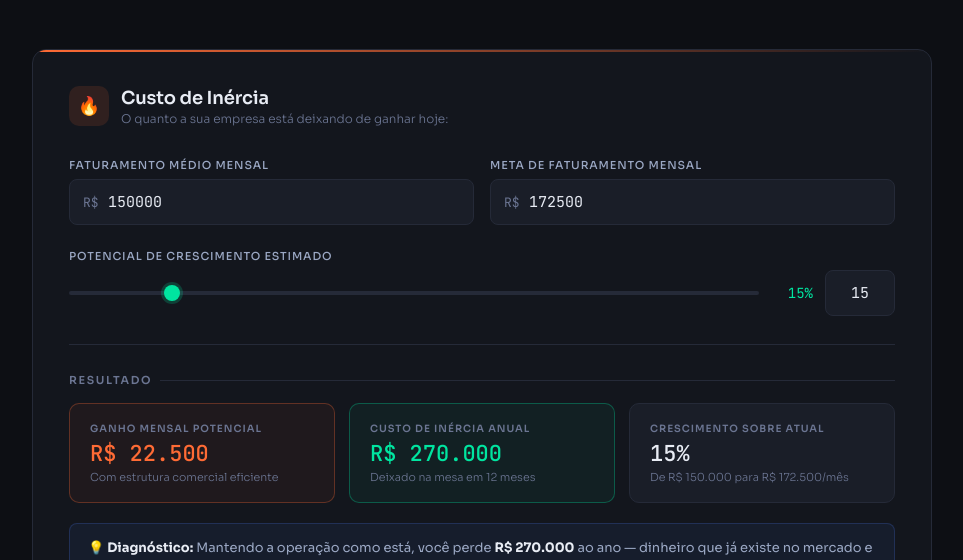
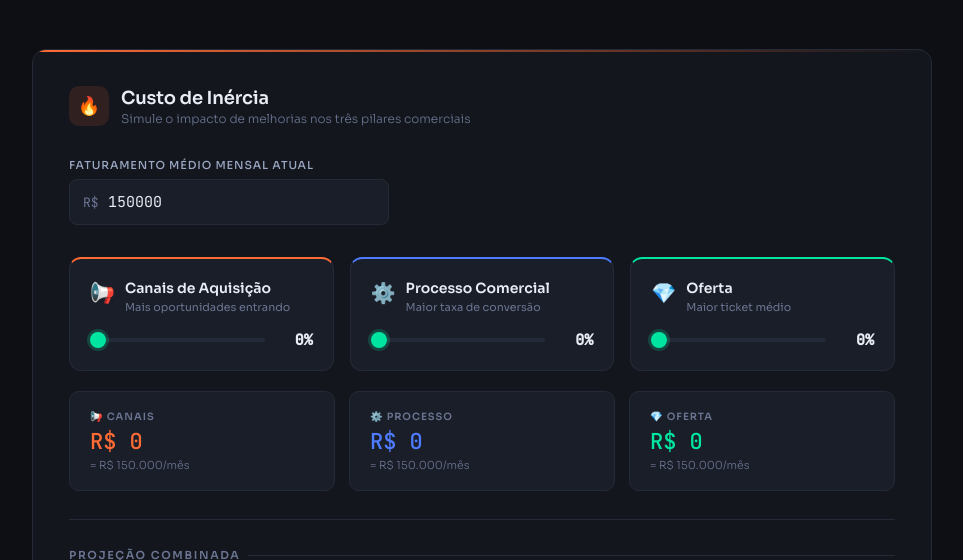
Before and after one commit to gustavobenedetti/simuladorcomercial, a plain HTML site: page index.html in a window 1280 px wide. Shown: the part 240-800 px from the top of the page, without its empty margins (158-1121 px from the left). Drawn offline with Linux system fonts and the light colour scheme.

Commit message:
Update index.html

```diff
--- a/index.html
+++ b/index.html
@@ -89,6 +89,35 @@
   .roi-bar-track { height: 8px; background: var(--border); border-radius: 100px; overflow: hidden; margin-bottom: 8px; }
   .roi-bar-fill { height: 100%; border-radius: 100px; background: linear-gradient(90deg, var(--accent4), var(--accent1)); transition: width .5s ease; width: 0%; }
   .roi-bar-meta { display: flex; justify-content: space-between; font-family: 'JetBrains Mono', monospace; font-size: 12px; color: var(--muted); }
+  /* PILLAR CARDS */
+  .pillar-grid { display: grid; grid-template-columns: repeat(3,1fr); gap: 16px; margin-bottom: 0; }
+  @media (max-width: 700px) { .pillar-grid { grid-template-columns: 1fr; } }
+
+  .pillar-card { background: var(--surface2); border: 1px solid var(--border); border-radius: 12px; padding: 20px; display: flex; flex-direction: column; gap: 16px; transition: border-color .2s; }
+  .pillar-card:hover { border-color: rgba(255,255,255,.12); }
+
+  .pillar-canais  { border-top: 2px solid var(--accent3); }
+  .pillar-processo{ border-top: 2px solid var(--accent2); }
+  .pillar-oferta  { border-top: 2px solid var(--accent1); }
+
+  .pillar-header { display: flex; align-items: flex-start; gap: 10px; }
+  .pillar-icon { font-size: 20px; flex-shrink: 0; margin-top: 2px; }
+  .pillar-title { font-size: 14px; font-weight: 600; margin-bottom: 3px; }
+  .pillar-sub { font-size: 11px; color: var(--muted); }
+
+  .pillar-slider-wrap { display: flex; align-items: center; gap: 10px; }
+  .pillar-range { flex: 1; }
+  .range-canais::-webkit-slider-thumb  { background: var(--accent3); box-shadow: 0 0 0 3px rgba(255,107,53,.2); }
+  .range-processo::-webkit-slider-thumb{ background: var(--accent2); box-shadow: 0 0 0 3px rgba(78,124,255,.2); }
+  .range-oferta::-webkit-slider-thumb  { background: var(--accent1); box-shadow: 0 0 0 3px rgba(0,229,160,.2); }
+
+  .pillar-pct { font-family: 'JetBrains Mono', monospace; font-size: 15px; font-weight: 600; min-width: 38px; text-align: right; color: var(--text); }
+
+  .pillar-result { background: var(--bg); border-radius: 8px; padding: 12px 14px; }
+  .pillar-result-label { font-size: 10px; font-weight: 600; letter-spacing: .1em; text-transform: uppercase; color: var(--muted); margin-bottom: 6px; }
+  .pillar-result-value { font-family: 'JetBrains Mono', monospace; font-size: 18px; font-weight: 600; line-height: 1; margin-bottom: 4px; }
+  .pillar-result-sub { font-size: 11px; color: var(--muted); }
+
   .hidden { display: none !important; }
   @keyframes fadeUp { from { opacity: 0; transform: translateY(18px); } to { opacity: 1; transform: translateY(0); } }
 </style>
@@ -108,51 +137,108 @@
       <div class="section-icon icon-orange">🔥</div>
       <div>
         <div class="section-title">Custo de Inércia</div>
-        <div class="section-subtitle">O quanto a sua empresa está deixando de ganhar hoje:</div>
+        <div class="section-subtitle">Simule o impacto de melhorias nos três pilares comerciais</div>
       </div>
     </div>
-    <div class="grid-2">
-      <div class="field">
-        <label>Faturamento médio mensal</label>
-        <div class="input-wrap has-prefix"><span class="prefix">R$</span>
-          <input type="number" id="fat-mensal" value="150000" min="0" step="1000" oninput="calcInercia()">
+
+    <!-- Faturamento atual -->
+    <div class="field" style="max-width:320px; margin-bottom:32px;">
+      <label>Faturamento médio mensal atual</label>
+      <div class="input-wrap has-prefix"><span class="prefix">R$</span>
+        <input type="number" id="fat-mensal" value="150000" min="0" step="1000" oninput="calcInercia()">
+      </div>
+    </div>
+
+    <!-- Três sliders -->
+    <div class="pillar-grid">
+
+      <div class="pillar-card pillar-canais">
+        <div class="pillar-header">
+          <span class="pillar-icon">📢</span>
+          <div>
+            <div class="pillar-title">Canais de Aquisição</div>
+            <div class="pillar-sub">Mais oportunidades entrando</div>
+          </div>
+        </div>
+        <div class="pillar-slider-wrap">
+          <input type="range" class="pillar-range range-canais" id="sl-canais" min="0" max="100" value="0" oninput="updatePillar('canais',this.value)">
+          <span class="pillar-pct" id="pct-canais">0%</span>
         </div>
       </div>
-      <div class="field">
-        <label>Meta de faturamento mensal</label>
-        <div class="input-wrap has-prefix"><span class="prefix">R$</span>
-          <input type="number" id="fat-meta" value="172500" min="0" step="1000" oninput="calcInercia()">
+
+      <div class="pillar-card pillar-processo">
+        <div class="pillar-header">
+          <span class="pillar-icon">⚙️</span>
+          <div>
+            <div class="pillar-title">Processo Comercial</div>
+            <div class="pillar-sub">Maior taxa de conversão</div>
+          </div>
+        </div>
+        <div class="pillar-slider-wrap">
+          <input type="range" class="pillar-range range-processo" id="sl-processo" min="0" max="100" value="0" oninput="updatePillar('processo',this.value)">
+          <span class="pillar-pct" id="pct-processo">0%</span>
         </div>
       </div>
-    </div>
-    <div class="field" style="margin-bottom:24px;">
-      <label>Potencial de crescimento estimado</label>
-      <div class="slider-wrap">
-        <input type="range" id="pct-slider" min="1" max="100" value="15" oninput="syncSlider(this.value);calcInercia()">
-        <span class="range-val" id="pct-display">15%</span>
-        <input type="number" id="pct-input" value="15" min="1" max="100" style="width:70px;text-align:center;" oninput="syncInput(this.value);calcInercia()">
+
+      <div class="pillar-card pillar-oferta">
+        <div class="pillar-header">
+          <span class="pillar-icon">💎</span>
+          <div>
+            <div class="pillar-title">Oferta</div>
+            <div class="pillar-sub">Maior ticket médio</div>
+          </div>
+        </div>
+        <div class="pillar-slider-wrap">
+          <input type="range" class="pillar-range range-oferta" id="sl-oferta" min="0" max="100" value="0" oninput="updatePillar('oferta',this.value)">
+          <span class="pillar-pct" id="pct-oferta">0%</span>
+        </div>
+      </div>
+
+    </div><!-- /pillar-grid -->
+
+    <!-- Resultados individuais -->
+    <div class="results-grid-3" style="margin-top:20px;">
+      <div class="result-box">
+        <div class="r-label">📢 Canais</div>
+        <div class="r-value color-orange" id="ganho-canais">R$ 0</div>
+        <div class="r-desc" id="fat-canais">= R$ 150.000/mês</div>
+      </div>
+      <div class="result-box">
+        <div class="r-label">⚙️ Processo</div>
+        <div class="r-value color-blue" id="ganho-processo">R$ 0</div>
+        <div class="r-desc" id="fat-processo">= R$ 150.000/mês</div>
+      </div>
+      <div class="result-box">
+        <div class="r-label">💎 Oferta</div>
+        <div class="r-value color-green" id="ganho-oferta">R$ 0</div>
+        <div class="r-desc" id="fat-oferta">= R$ 150.000/mês</div>
       </div>
     </div>
+
     <div class="divider"></div>
-    <div class="results-label">Resultado</div>
-    <div class="results-grid">
+    <div class="results-label">Projeção combinada</div>
+
+    <div class="results-grid-3">
       <div class="result-box highlight-orange">
-        <div class="r-label">Ganho mensal potencial</div>
-        <div class="r-value color-orange" id="r-mensal">R$ 22.500</div>
-        <div class="r-desc">Com estrutura comercial eficiente</div>
+        <div class="r-label">Faturamento projetado/mês</div>
+        <div class="r-value color-orange" id="r-fat-novo">R$ 150.000</div>
+        <div class="r-desc">Versus <span id="r-fat-atual">R$ 150.000</span> atual</div>
+      </div>
+      <div class="result-box">
+        <div class="r-label">Crescimento total</div>
+        <div class="r-value" id="r-pct">0%</div>
+        <div class="r-desc">Efeito multiplicativo dos pilares</div>
       </div>
       <div class="result-box highlight-green">
         <div class="r-label">Custo de inércia anual</div>
-        <div class="r-value color-green" id="r-anual">R$ 270.000</div>
+        <div class="r-value color-green" id="r-anual">R$ 0</div>
         <div class="r-desc">Deixado na mesa em 12 meses</div>
       </div>
-      <div class="result-box">
-        <div class="r-label">Crescimento sobre atual</div>
-        <div class="r-value" id="r-pct">15%</div>
-        <div class="r-desc">De <span id="r-fat-atual">R$ 150.000</span> para <span id="r-fat-novo">R$ 172.500</span>/mês</div>
-      </div>
     </div>
-    <div class="insight">💡 <strong>Diagnóstico:</strong> Mantendo a operação como está, você perde <strong id="i-valor">R$ 270.000</strong> ao ano — dinheiro que já existe no mercado e que a sua empresa não está capturando por falta de estrutura comercial.</div>
+
+    <div class="insight" id="inercia-insight">
+      💡 Ajuste os sliders acima para simular melhorias em cada pilar e ver o impacto no faturamento.
+    </div>
   </div>
 
   <!-- GESTÃO DE PREVISIBILIDADE -->
@@ -371,33 +457,58 @@
     return Math.ceil(n).toLocaleString('pt-BR');
   }
 
-  function syncSlider(v) {
-    document.getElementById('pct-input').value = v;
-    document.getElementById('pct-display').textContent = v+'%';
-    const fat = parseFloat(document.getElementById('fat-mensal').value)||0;
-    const novo = Math.round(fat*(1+v/100));
-    document.getElementById('fat-meta').value = novo;
-    document.getElementById('meta-fat').value = novo;
-  }
-  function syncInput(v) {
-    v = Math.min(100,Math.max(1,v));
-    document.getElementById('pct-slider').value = v;
-    document.getElementById('pct-display').textContent = v+'%';
+  // ── PILARES ──
+  const pilares = { canais: 0, processo: 0, oferta: 0 };
+
+  function updatePillar(pilar, val) {
+    pilares[pilar] = parseFloat(val) || 0;
+    document.getElementById('pct-' + pilar).textContent = val + '%';
+    calcInercia();
   }
 
   function calcInercia() {
-    const fat = parseFloat(document.getElementById('fat-mensal').value)||0;
-    const pct = parseFloat(document.getElementById('pct-slider').value)||0;
-    const ganhoMes = fat*pct/100;
-    const ganhoAno = ganhoMes*12;
-    const fatNovo  = fat+ganhoMes;
-    document.getElementById('r-mensal').textContent    = fmt(ganhoMes);
+    const base = parseFloat(document.getElementById('fat-mensal').value) || 0;
+    const mC = 1 + pilares.canais   / 100;
+    const mP = 1 + pilares.processo / 100;
+    const mO = 1 + pilares.oferta   / 100;
+
+    // Individual
+    const fatCanais   = base * mC;
+    const fatProcesso = base * mP;
+    const fatOferta   = base * mO;
+
+    document.getElementById('ganho-canais').textContent   = fmt(fatCanais - base);
+    document.getElementById('fat-canais').textContent     = '= ' + fmt(fatCanais) + '/mês';
+    document.getElementById('ganho-processo').textContent = fmt(fatProcesso - base);
+    document.getElementById('fat-processo').textContent   = '= ' + fmt(fatProcesso) + '/mês';
+    document.getElementById('ganho-oferta').textContent   = fmt(fatOferta - base);
+    document.getElementById('fat-oferta').textContent     = '= ' + fmt(fatOferta) + '/mês';
+
+    // Combinado (multiplicativo)
+    const fatNovo   = base * mC * mP * mO;
+    const ganhoMes  = fatNovo - base;
+    const ganhoAno  = ganhoMes * 12;
+    const pctTotal  = ((mC * mP * mO - 1) * 100).toFixed(1);
+
+    document.getElementById('r-fat-novo').textContent  = fmt(fatNovo);
+    document.getElementById('r-fat-atual').textContent = fmt(base);
+    document.getElementById('r-pct').textContent       = pctTotal + '%';
     document.getElementById('r-anual').textContent     = fmt(ganhoAno);
-    document.getElementById('r-pct').textContent       = pct+'%';
-    document.getElementById('r-fat-atual').textContent = fmt(fat);
-    document.getElementById('r-fat-novo').textContent  = fmt(fatNovo);
-    document.getElementById('i-valor').textContent     = fmt(ganhoAno);
-    document.getElementById('fat-meta').value = Math.round(fatNovo);
+
+    // Insight dinâmico
+    const ativos = [];
+    if (pilares.canais   > 0) ativos.push(`<strong>${pilares.canais}%</strong> em canais`);
+    if (pilares.processo > 0) ativos.push(`<strong>${pilares.processo}%</strong> em processo`);
+    if (pilares.oferta   > 0) ativos.push(`<strong>${pilares.oferta}%</strong> em oferta`);
+
+    const insight = document.getElementById('inercia-insight');
+    if (ativos.length === 0) {
+      insight.innerHTML = '💡 Ajuste os sliders acima para simular melhorias em cada pilar e ver o impacto no faturamento.';
+    } else {
+      insight.innerHTML = `💡 <strong>Diagnóstico:</strong> Com melhorias de ${ativos.join(', ')}, o faturamento sairia de <strong>${fmt(base)}</strong> para <strong>${fmt(fatNovo)}/mês</strong> — um ganho de <strong>${fmt(ganhoMes)}/mês</strong> ou <strong>${fmt(ganhoAno)}/ano</strong>. O efeito combinado é multiplicativo: cada pilar potencializa o outro.`;
+    }
+
+    // Sync faturamento para card de previsibilidade
     document.getElementById('meta-fat').value = Math.round(fatNovo);
     calcPrev();
   }
```
